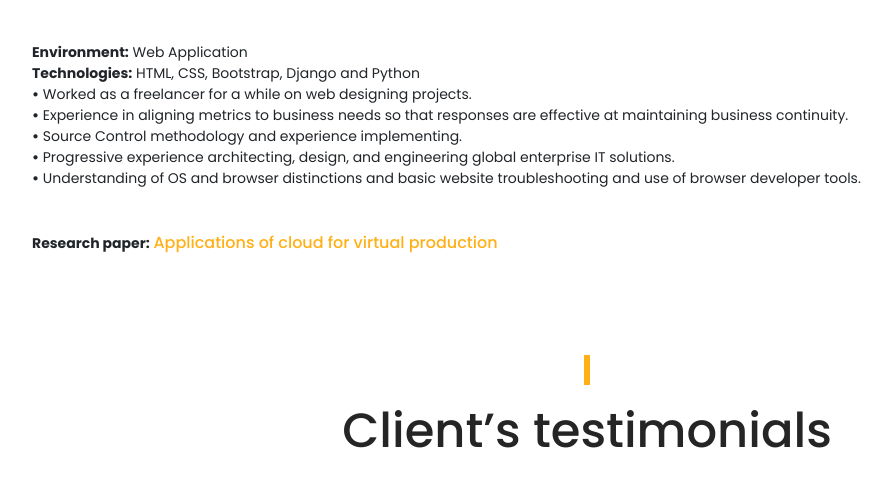
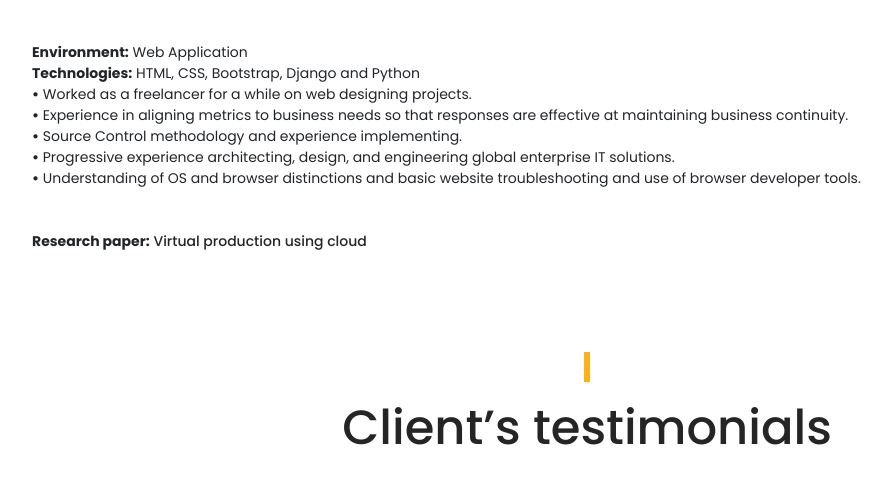
Before and after one commit to prudhvi6e/cv, a Django app: page / in a window 1280 px wide. Shown: the part 2841-3335 px from the top of the page, without its empty margins (53-941 px from the left). Run offline with Django 3.2, Linux system fonts and the light colour scheme; style sheets or scripts are compiled from the project's sources; some libraries are stand-ins or nearby versions.

Commit message:
yes coding is always confusing

```diff
--- a/website/templates/home.html
+++ b/website/templates/home.html
@@ -242,7 +242,7 @@
         <b>&bull;</b> Understanding of OS and browser distinctions and basic website troubleshooting and use of browser developer tools. <br>
         <br>
         <br>
-    <b>Research paper:</b> <a href="https://www.notion.so/Ctrls-9ff99f932d3941069b8e3c6e02a73fc5" download><font size="3"color="#ffb016">Applications of cloud for virtual production</font></a>
+    <b>Research paper:</b> <a href="https://www.notion.so/Pitch-Deck-on-Virtual-production-2d42d342b5c941efba553fbe5a904450" download>Virtual production using cloud</a>
 </h7>
 
     <!-- ##### About Me Area End ##### -->
@@ -367,7 +367,7 @@
             <div class="row">
                 <div class="col-12">
                     <div class="see-more mt-70 text-center wow fadeInUp" data-wow-delay="100ms">
-                        <a href="https://drive.google.com/file/d/143t9dJn2dYs0jKHreQJpcemF0nouTUAj/view?usp=sharing" class="btn vcard-btn" download>Download Resume</a>
+                        <a href="https://drive.google.com/file/d/1VfnRLzqmadRWuyiH5iY_NsQQrRZMaXIc/view?usp=sharing" class="btn vcard-btn" download>Download Resume</a>
                     </div>
                 </div>
             </div>
```
